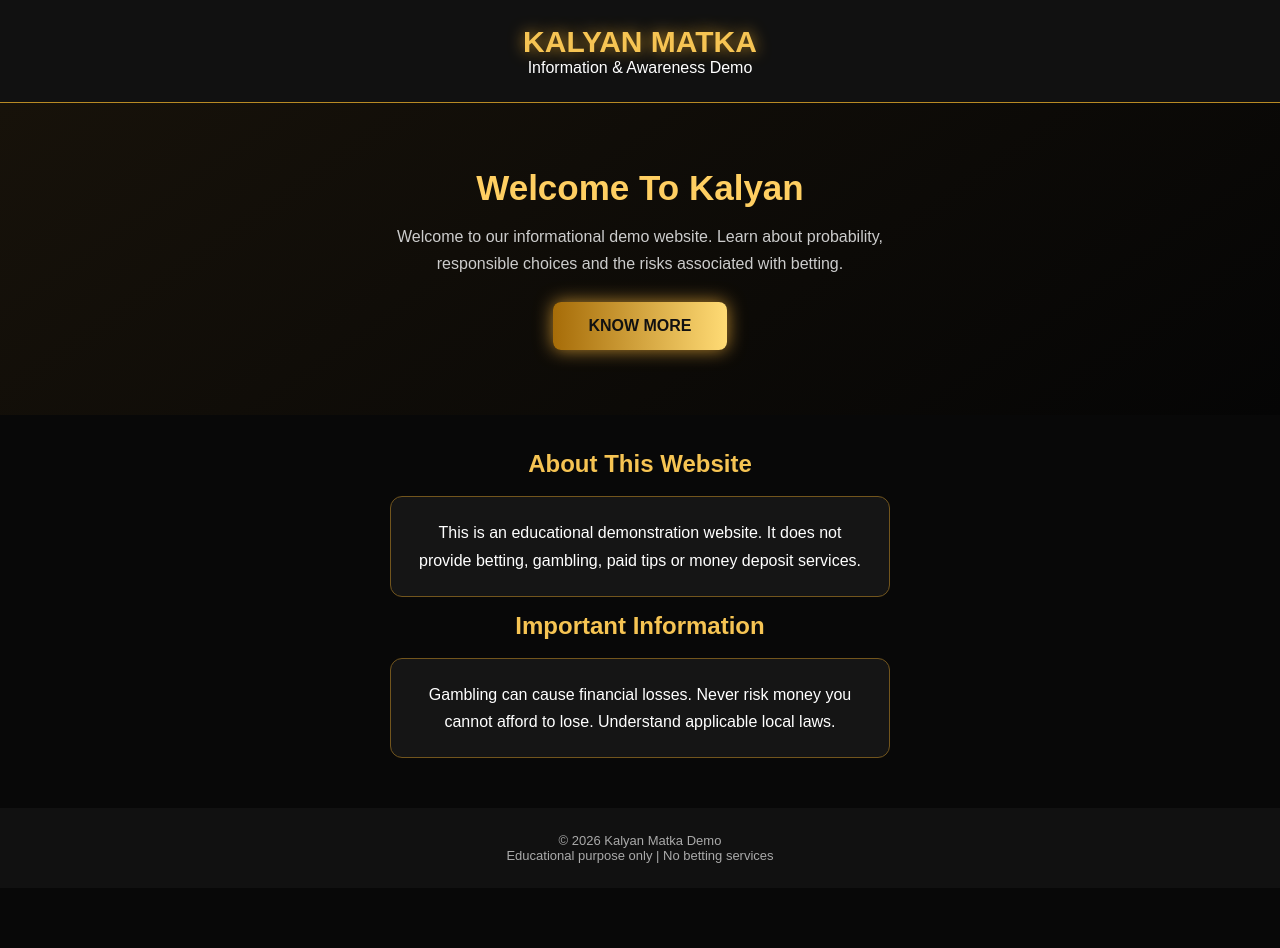
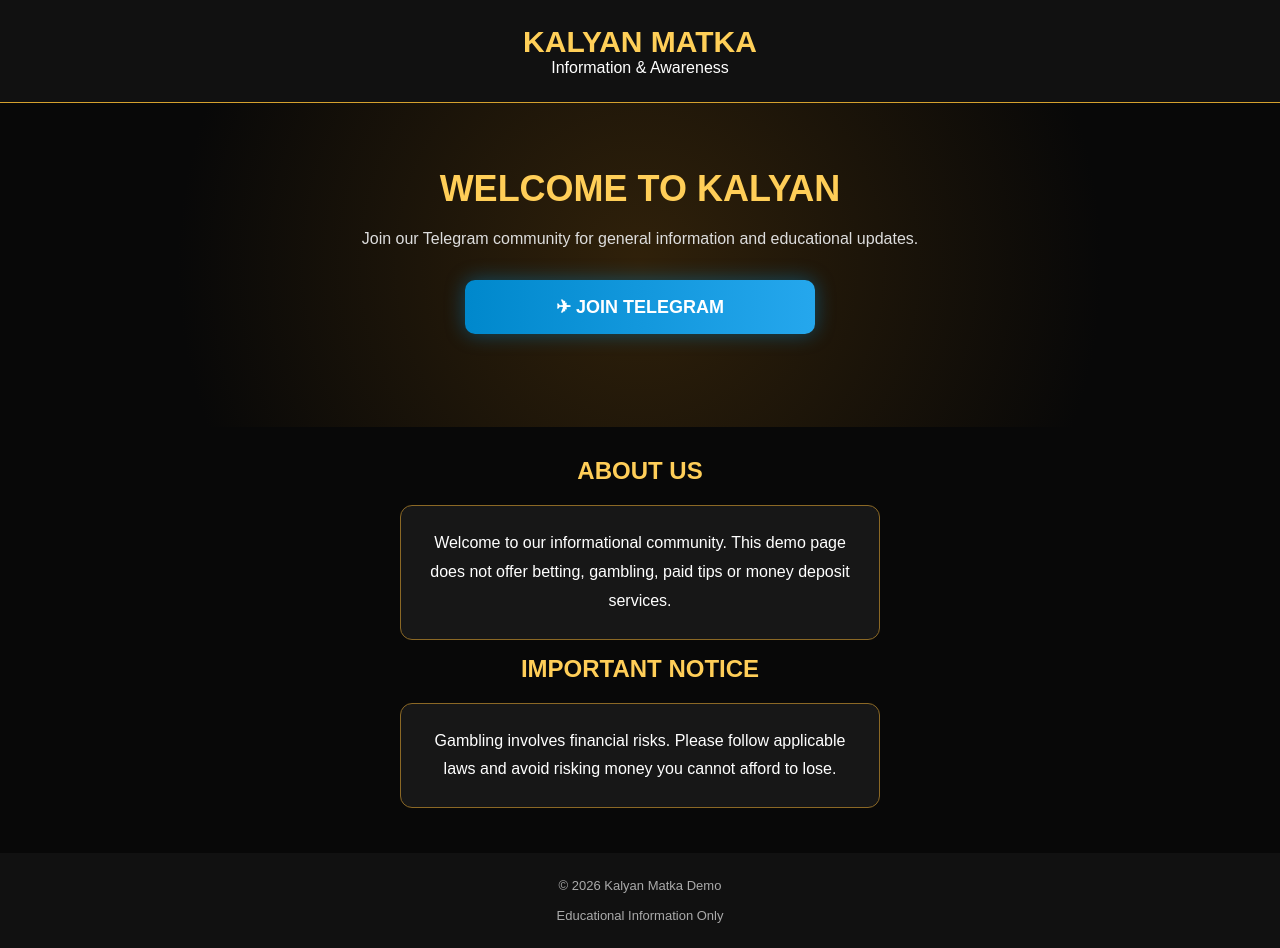
Before and after one commit to kalyan5588/matka, a plain HTML site: page index.html in a window 1280 px wide. Before the commit the page ends 888 px from the top, so only its background shows below. Drawn offline with Linux system fonts and the light colour scheme.

Commit message:
Revise index.html for better layout and information
Updated the HTML structure and content for improved clarity and user engagement.

```diff
--- a/index.html
+++ b/index.html
@@ -1,76 +1,75 @@
 <!DOCTYPE html>
-<html lang="hi">
+<html lang="en">
 <head>
 <meta charset="UTF-8">
 <meta name="viewport" content="width=device-width, initial-scale=1.0">
-<title>Kalyan Matka - Demo</title>
+<title>Kalyan Matka Information</title>
 <style>
 *{margin:0;padding:0;box-sizing:border-box}
 body{
-  font-family:Arial,sans-serif;
  background:#080808;
  color:white;
+ font-family:Poppins,Arial,sans-serif;
 }
 header{
+ padding:25px 15px;
  text-align:center;
-  padding:25px 15px;
  background:#111;
-  border-bottom:1px solid #b88a24;
+ border-bottom:1px solid #d5a12e;
 }
 .logo{
  font-size:30px;
  font-weight:900;
-  color:#f6c453;
-  text-shadow:0 0 15px #bd8a24;
+ color:#ffcf58;
 }
 .hero{
  text-align:center;
  padding:65px 20px;
-  background:linear-gradient(145deg,#17120a,#050505);
+ background:radial-gradient(circle,#30210a,#080808 70%);
 }
 .hero h1{
-  color:#ffcf62;
-  font-size:35px;
+ font-size:36px;
+ color:#ffce58;
  margin-bottom:15px;
 }
 .hero p{
-  color:#ccc;
+ color:#ddd;
  line-height:1.7;
-  max-width:500px;
-  margin:auto;
 }
-.btn{
-  display:inline-block;
-  margin-top:25px;
-  padding:15px 35px;
-  background:linear-gradient(90deg,#a66c08,#ffdb75);
-  color:#111;
+.join{
+ display:block;
+ max-width:350px;
+ margin:28px auto;
+ padding:16px;
+ border-radius:10px;
+ background:linear-gradient(90deg,#0088cc,#25a7ed);
+ color:white;
  text-decoration:none;
+ font-size:18px;
  font-weight:bold;
-  border-radius:8px;
-  box-shadow:0 0 18px #b8862d;
+ box-shadow:0 0 20px #0088cc77;
 }
 .section{
-  padding:35px 20px;
+ padding:30px 18px;
  text-align:center;
 }
 .section h2{
-  color:#f6c453;
-  margin-bottom:18px;
+ color:#ffce58;
+ margin-bottom:20px;
 }
 .card{
-  max-width:500px;
+ max-width:480px;
  margin:15px auto;
-  padding:22px;
-  background:#151515;
-  border:1px solid #72551d;
+ padding:23px;
+ background:#171717;
+ border:1px solid #8b6825;
  border-radius:12px;
-  line-height:1.7;
+ line-height:1.8;
 }
 footer{
+ text-align:center;
+ padding:25px;
  background:#111;
-  padding:25px 15px;
-  text-align:center;
  color:#aaa;
  font-size:13px;
 }
@@ -80,38 +79,42 @@ footer{
 
 <header>
  <div class="logo">KALYAN MATKA</div>
-  <p>Information & Awareness Demo</p>
+ <p>Information & Awareness</p>
 </header>
 
 <section class="hero">
-  <h1>Welcome To Kalyan</h1>
-  <p>
-    Welcome to our informational demo website.
-    Learn about probability, responsible choices
-    and the risks associated with betting.
-  </p>
-  <a href="#about" class="btn">KNOW MORE</a>
+ <h1>WELCOME TO KALYAN</h1>
+ <p>Join our Telegram community for general
+ information and educational updates.</p>
+
+ <!-- APNA TELEGRAM LINK YAHAN LAGAYE -->
+ <a class="join"
+ href="https://t.me/YOUR_CHANNEL"
+ target="_blank" rel="noopener">
+ ✈ JOIN TELEGRAM
+ </a>
 </section>
 
-<section class="section" id="about">
-  <h2>About This Website</h2>
+<section class="section">
+ <h2>ABOUT US</h2>
  <div class="card">
-    This is an educational demonstration website.
-    It does not provide betting, gambling,
-    paid tips or money deposit services.
+ Welcome to our informational community.
+ This demo page does not offer betting,
+ gambling, paid tips or money deposit services.
  </div>
 
-  <h2>Important Information</h2>
+ <h2>IMPORTANT NOTICE</h2>
  <div class="card">
-    Gambling can cause financial losses.
-    Never risk money you cannot afford to lose.
-    Understand applicable local laws.
+ Gambling involves financial risks.
+ Please follow applicable laws and avoid
+ risking money you cannot afford to lose.
  </div>
 </section>
 
 <footer>
-  <p>© 2026 Kalyan Matka Demo</p>
-  <p>Educational purpose only | No betting services</p>
+ © 2026 Kalyan Matka Demo
+ <br><br>
+ Educational Information Only
 </footer>
 
 </body>
```
Lines whose indentation alone changed are shown as unchanged.
